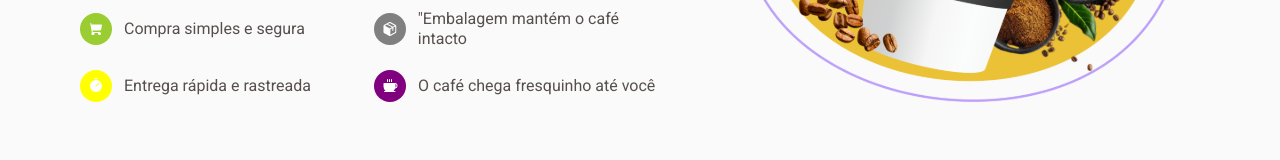
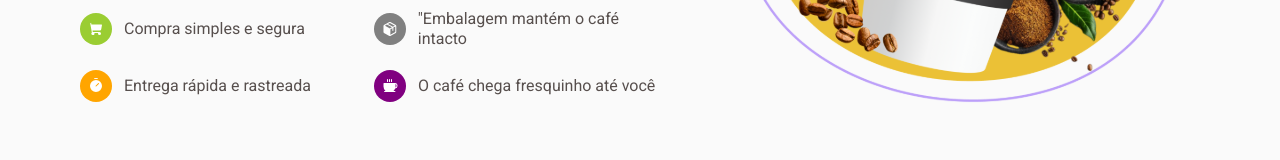
Before and after one commit to lucasshira/coffee-delivery, a React (Vite) app: page / in a window 1280 px wide. Shown: the part 452-612 px from the top of the page. Built offline with nearby package versions, Linux system fonts and the light colour scheme.

Commit message:
feat: finish footer container style

```diff
--- a/src/pages/Cart/styles.ts
+++ b/src/pages/Cart/styles.ts
@@ -14,6 +14,7 @@ export const InfoContainer = styled.div`
   display: flex;
   flex-direction: column;
   gap: 16px;
+  margin-bottom: 54px;
 
   h2 {
     ${mixins.fonts.titleXS};
--- a/src/pages/Home/index.tsx
+++ b/src/pages/Home/index.tsx
@@ -45,7 +45,7 @@ const Home = () => {
                   weight="fill"
                   size={32}
                   color="white"
-                  style={{ backgroundColor: "yellow" }}
+                  style={{ backgroundColor: "orange" }}
                 />
                 <span>Entrega rápida e rastreada</span>
               </div>
--- a/src/pages/Success/styles.ts
+++ b/src/pages/Success/styles.ts
@@ -8,6 +8,7 @@ export const Container = styled.main`
   align-items: flex-end;
   justify-content: space-between;
   gap: 40px;
+  margin-bottom: 32px;
 
   img {
     margin-bottom: -13px;
--- a/src/styles/global.ts
+++ b/src/styles/global.ts
@@ -22,4 +22,10 @@ export const GlobalStyle = createGlobalStyle`
     border: none;
     cursor: pointer;
   }
+
+  @media (max-width: 768px) {
+    body, input, textarea, button {
+      ${mixins.fonts.textS};
+    }
+  }
 `
```
Also changed, not shown: public/images/delivery.svg (added).
